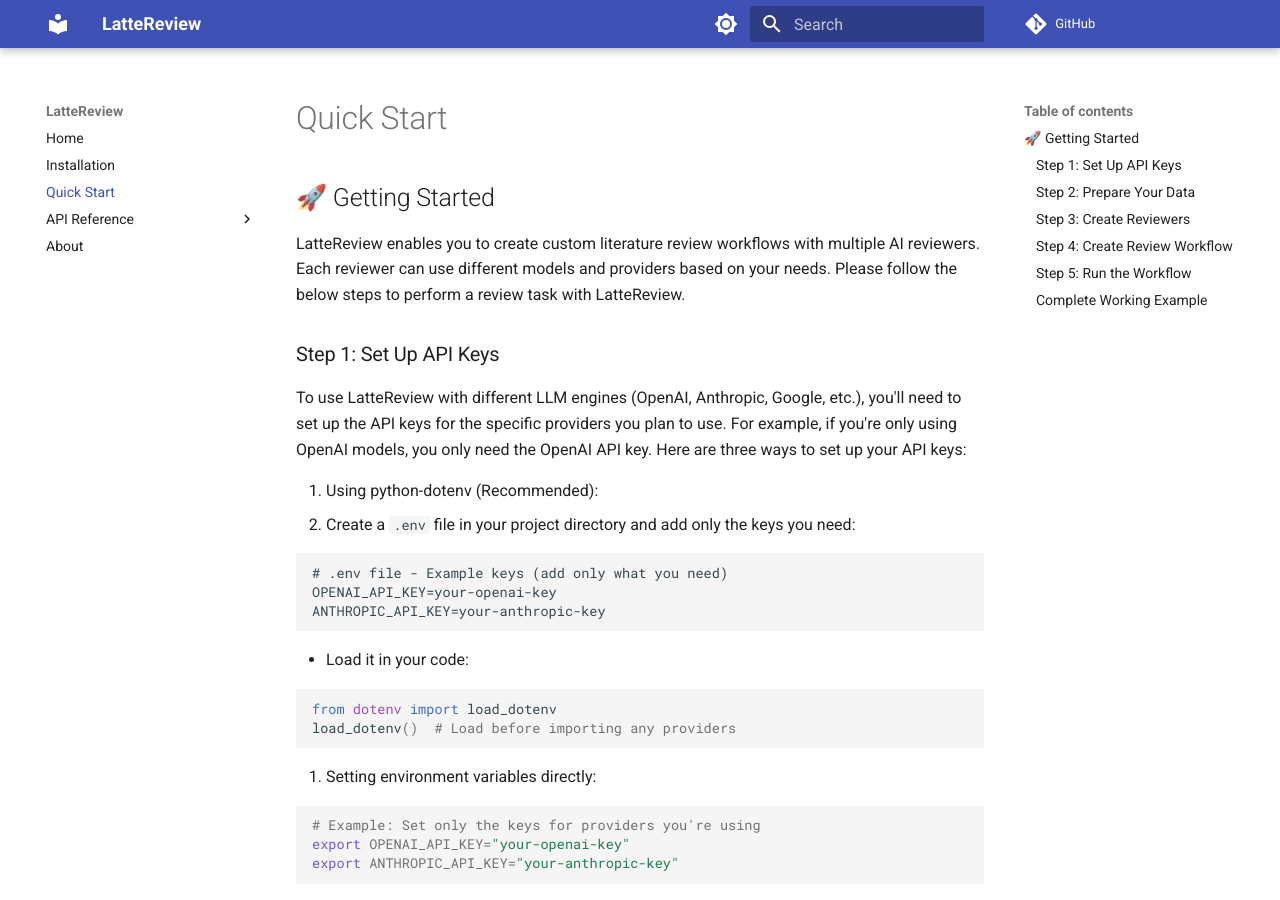
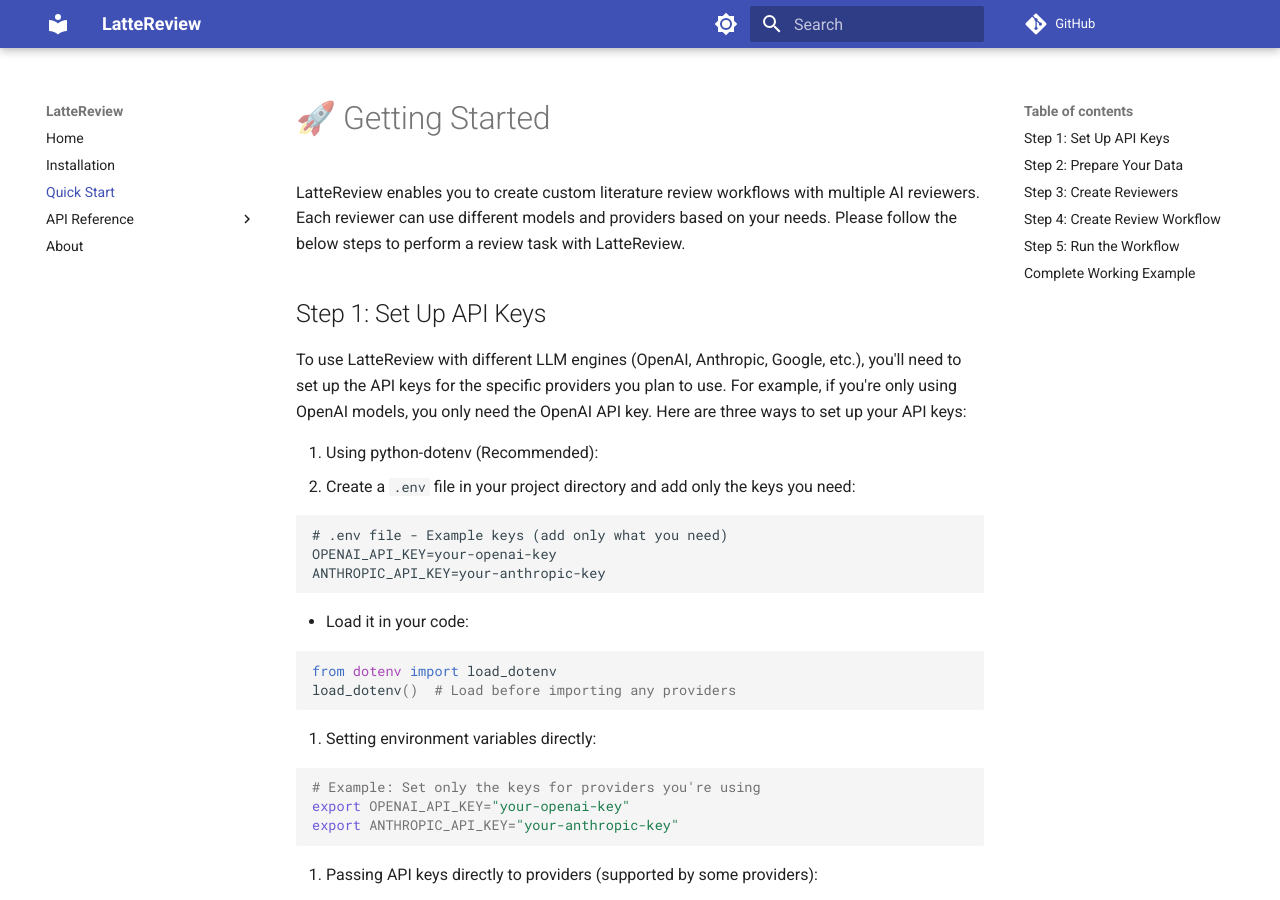
Before and after one commit to kevinchung58/LatteReview, an MkDocs documentation site: the page built from docs/quickstart.md, in a window 1280 px wide and 900 px high. Built offline with MkDocs 1.6.1 and Material for MkDocs 9.7.7, drawn with Linux system fonts in a browser that asks for light colours; comment, search, counter and statistics services are not loaded.

Commit message:
cleaned up docs

````diff
--- a/docs/quickstart.md
+++ b/docs/quickstart.md
@@ -1,8 +1,8 @@
-## 🚀 Getting Started
+# 🚀 Getting Started
 
 LatteReview enables you to create custom literature review workflows with multiple AI reviewers. Each reviewer can use different models and providers based on your needs. Please follow the below steps to perform a review task with LatteReview.
 
-### Step 1: Set Up API Keys
+## Step 1: Set Up API Keys
 
 To use LatteReview with different LLM engines (OpenAI, Anthropic, Google, etc.), you'll need to set up the API keys for the specific providers you plan to use. For example, if you're only using OpenAI models, you only need the OpenAI API key. Here are three ways to set up your API keys:
 
@@ -39,7 +39,7 @@
 
 Note: No API keys are needed if you're exclusively using local models through Ollama.
 
-### Step 2: Prepare Your Data
+## Step 2: Prepare Your Data
 
 Your input data should be in a CSV or Excel file with columns for the content you want to review. The column names should match the `inputs` specified in your workflow:
 
@@ -54,7 +54,7 @@
 })
 ```
 
-### Step 3: Create Reviewers
+## Step 3: Create Reviewers
 
 Create reviewer agents by configuring `ScoringReviewer` objects. Each reviewer needs:
 
@@ -75,7 +75,7 @@
 )
 ```
 
-### Step 4: Create Review Workflow
+## Step 4: Create Review Workflow
 
 Define your workflow by specifying review rounds, reviewers, and input columns. The workflow automatically creates output columns for each reviewer based on their name and review round. For each reviewer, three columns are created:
 
@@ -107,7 +107,7 @@
 
 In this example, the expert reviewer in round B can access both the original data columns and the outputs from round A's reviewers. The filter ensures the expert only reviews cases where the first two reviewers disagreed.
 
-### Step 5: Run the Workflow
+## Step 5: Run the Workflow
 
 Execute the workflow and get results:
 
@@ -121,7 +121,7 @@
 # - round-{ROUND}_{REVIEWER_NAME}_reasoning: Extracted reasoning
 ```
 
-### Complete Working Example
+## Complete Working Example
 
 ```python
 from lattereview.providers import LiteLLMProvider
````
Also changed, not shown: README.md (+2 -0 lines), docs/installation.md (+6 -6 lines).
